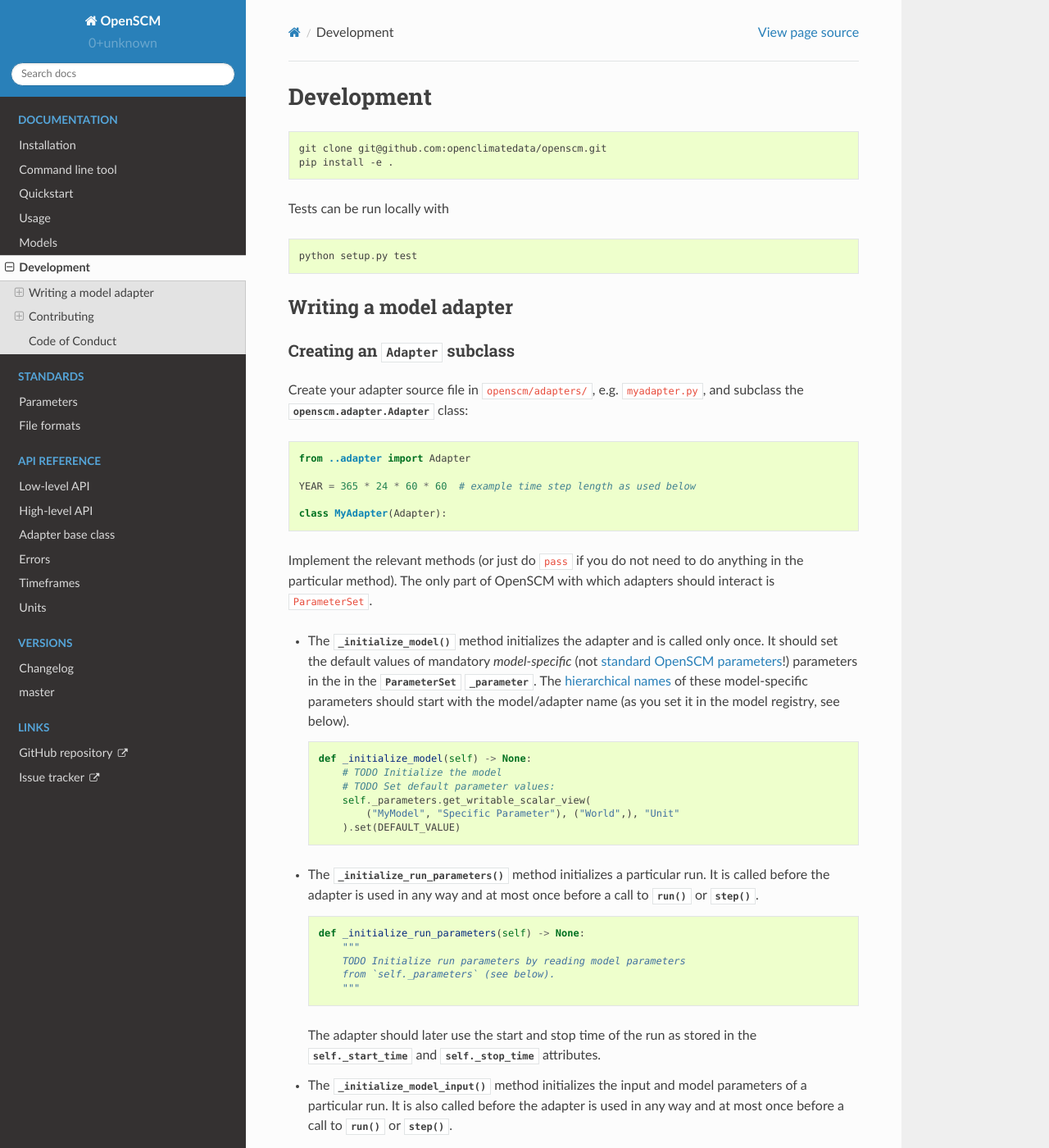
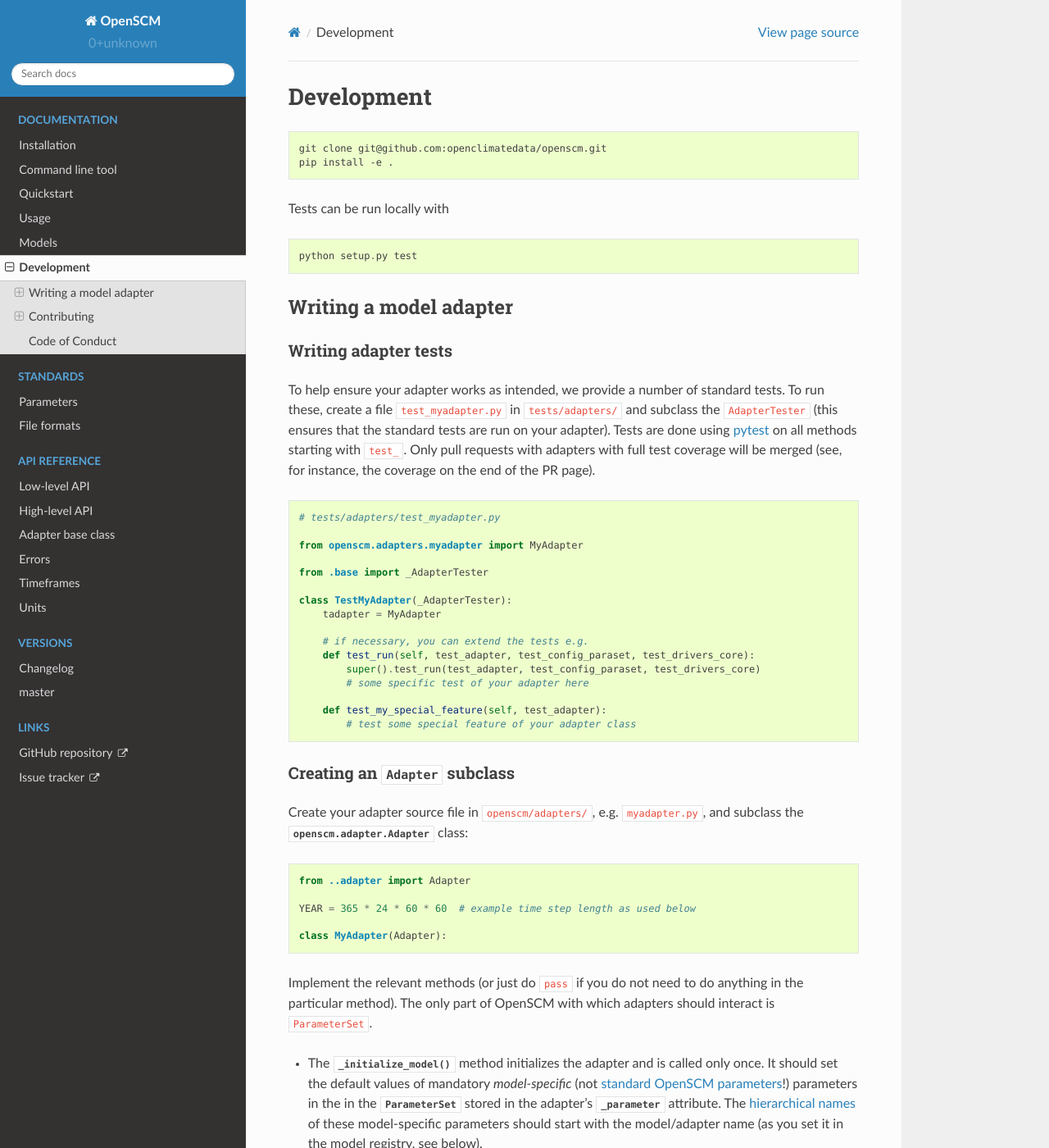
Before and after one commit to openscm/openscm, a Sphinx documentation site: the page built from docs/development.rst, in a window 1280 px wide and 1400 px high. Shown: the whole window at 82% size. Built offline with Sphinx 7.4.7 and the Read the Docs theme 2.0.0, drawn with Linux system fonts in a browser that asks for light colours; some of the changed text lies outside the part shown.

Commit message:
Move MAGICC test example into docs

```diff
--- a/docs/development.rst
+++ b/docs/development.rst
@@ -6,6 +6,39 @@
 
 Writing a model adapter
 =======================
+
+Writing adapter tests
+*********************
+
+To help ensure your adapter works as intended, we provide a number
+of standard tests. To run these, create a file
+``test_myadapter.py`` in ``tests/adapters/`` and subclass the
+``AdapterTester`` (this ensures that the standard tests are run on
+your adapter). Tests are done using `pytest
+<https://docs.pytest.org/en/latest>`__ on all methods starting
+with ``test_``. Only pull requests with adapters with full test
+coverage will be merged (see, for instance, the coverage on the end
+of the PR page).
+
+.. code:: python
+
+    # tests/adapters/test_myadapter.py
+
+    from openscm.adapters.myadapter import MyAdapter
+
+    from .base import _AdapterTester
+
+    class TestMyAdapter(_AdapterTester):
+        tadapter = MyAdapter
+
+        # if necessary, you can extend the tests e.g.
+        def test_run(self, test_adapter, test_config_paraset, test_drivers_core):
+            super().test_run(test_adapter, test_config_paraset, test_drivers_core)
+            # some specific test of your adapter here
+
+        def test_my_special_feature(self, test_adapter):
+            # test some special feature of your adapter class
+
 
 Creating an :class:`~openscm.adapter.Adapter` subclass
 ******************************************************
@@ -30,8 +63,8 @@
   initializes the adapter and is called only once. It should set the
   default values of mandatory *model-specific* (not :ref:`standard
   OpenSCM parameters <standard-parameters>`!) parameters in the in the
-  :class:`~openscm.core.ParameterSet`
-  :attr:`~openscm.adapter.Adapter._parameter`. The :ref:`hierarchical
+  :class:`~openscm.core.ParameterSet` stored in the adapter's
+  :attr:`~openscm.adapter.Adapter._parameter` attribute. The :ref:`hierarchical
   names <parameter-hierarchy>` of these model-specific parameters should
   start with the model/adapter name (as you set it in the model registry,
   see below).
@@ -177,31 +210,6 @@
         adapter = MyAdapter
 
 
-Writing adapter tests
-*********************
-
-To ensure your adapter is properly tested, create a file
-``test_myadapter.py`` in ``tests/adapters/`` and subclass the
-``AdapterTester`` (this ensures that some standard tests are run on
-your adapter). Tests are done using `pytest
-<https://docs.pytest.org/en/latest>`__ on all methods starting
-with ``test_``. Only pull requests with adapters with full test
-coverage will be merged (see, for instance, the coverage on the end
-of the PR page).
-
-.. code:: python
-
-    from . import AdapterTester
-    from openscm.adapters.myadapter import MyAdapter
-
-
-    class TestMyAdapter(AdapterTester):
-        tadapter = MyAdapter
-
-        test_my_special_feature(self, test_adapter):
-            # TODO do tests on ``test_adapter``
-
-
 Additional module dependencies
 ******************************
 
```
Also changed, not shown: 5 other files.
